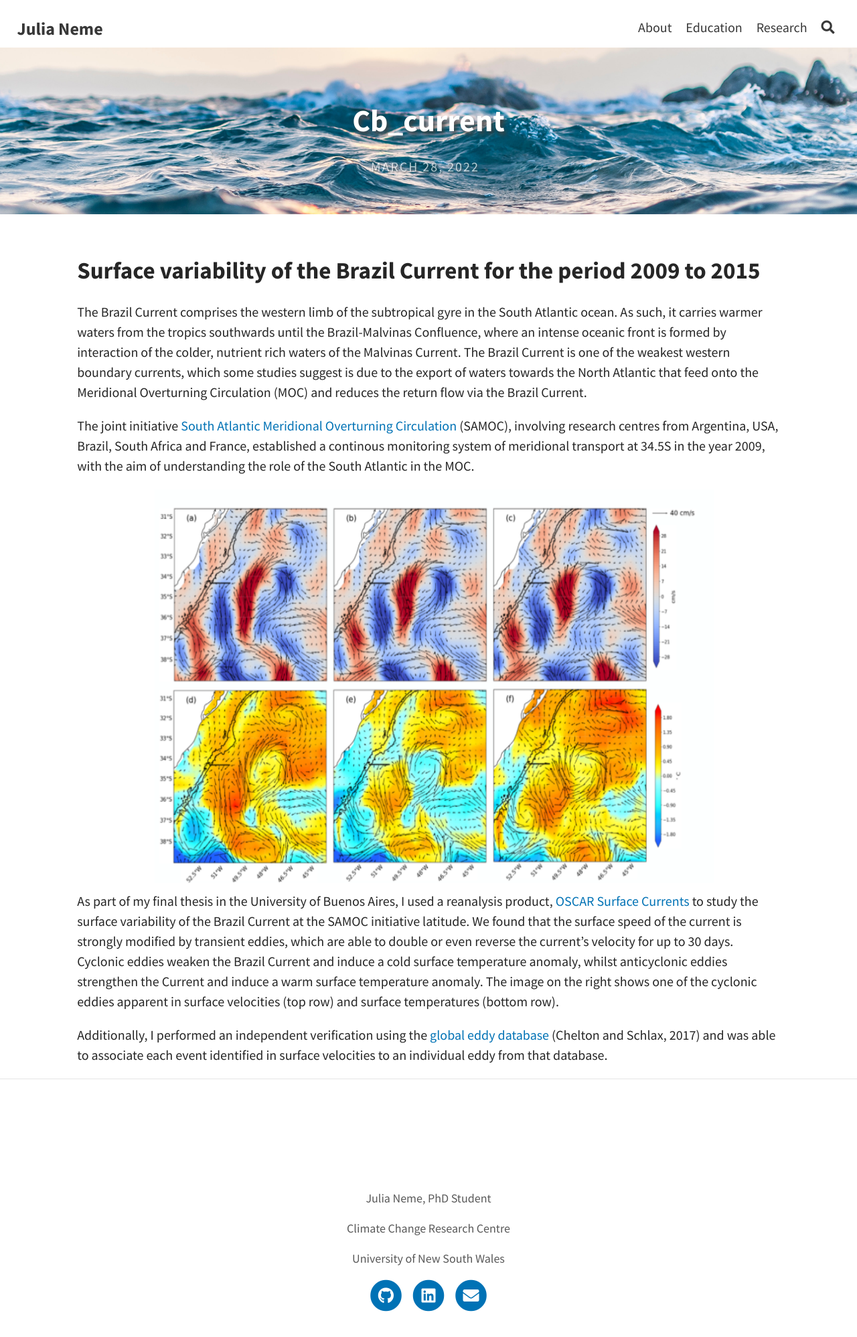
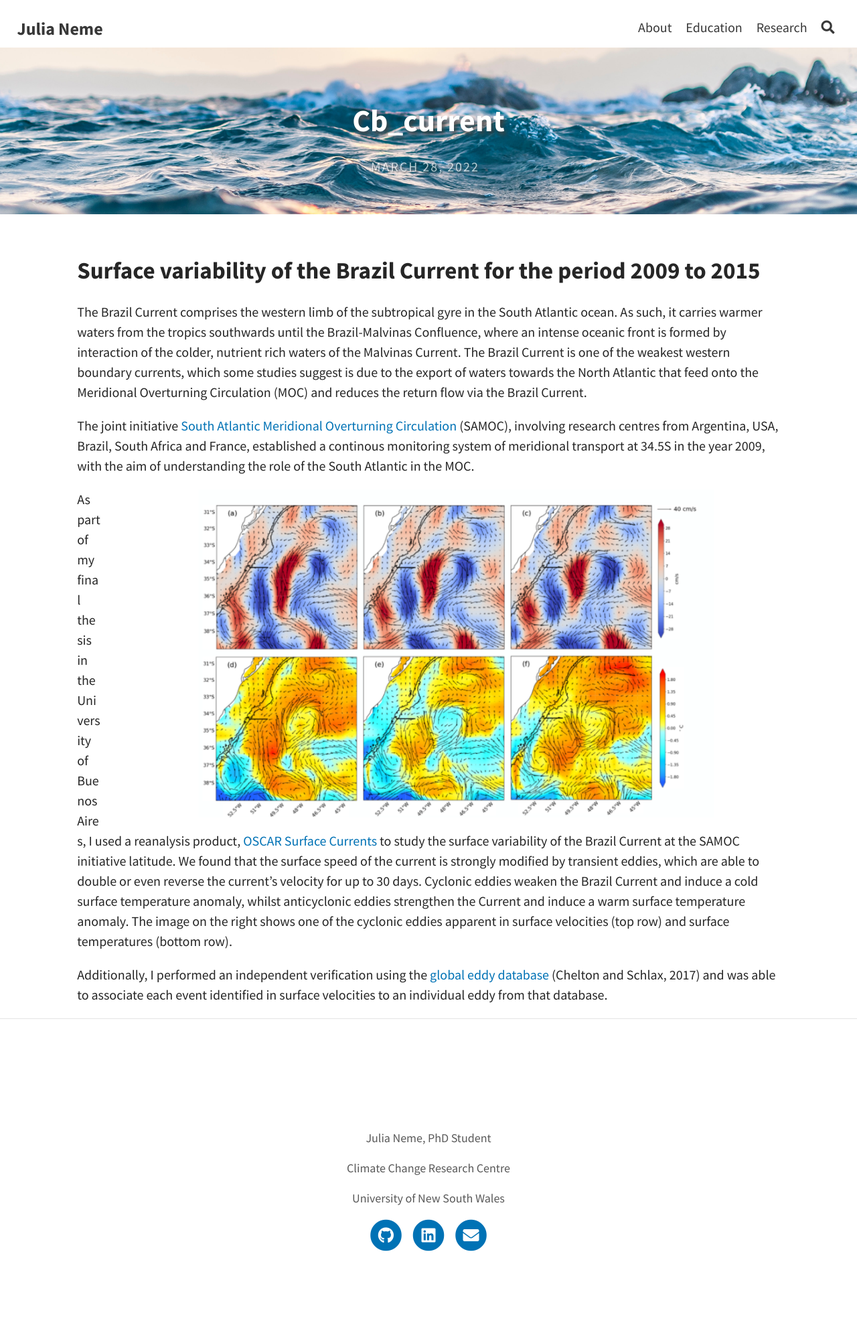
Before and after one commit to julia-neme/julia-neme.github.io, a Jekyll site: the page built from _portfolio/cb_current.md, in a window 1280 px wide. Shown: the whole page at 67% size. Built offline with Jekyll 4.4.1, drawn with Linux system fonts in a browser that asks for light colours; after the commit the page ends 1907 px from its top, so only the background shows below that.

Commit message:
Update cb_current.md

```diff
--- a/_portfolio/cb_current.md
+++ b/_portfolio/cb_current.md
@@ -11,7 +11,7 @@ The Brazil Current comprises the western limb of the subtropical gyre in the Sou
 
 The joint initiative [South Atlantic Meridional Overturning Circulation](https://www.aoml.noaa.gov/phod/SAMOC_international/) (SAMOC), involving research centres from Argentina, USA, Brazil, South Africa and France, established a continous monitoring system of meridional transport at 34.5S in the year 2009, with the aim of understanding the role of the South Atlantic in the MOC.
 
-<img align="right" height="600" src="/assets/img/portfolio/CB-eddies.png">
+<img align="right" height="500" src="/assets/img/portfolio/CB-eddies.png">
 
 As part of my final thesis in the University of Buenos Aires, I used a reanalysis product, [OSCAR Surface Currents](https://www.esr.org/research/oscar/oscar-surface-currents/) to study the surface variability of the Brazil Current at the SAMOC initiative latitude. We found that the surface speed of the current is strongly modified by transient eddies, which are able to double or even reverse the current's velocity for up to 30 days. Cyclonic eddies weaken the Brazil Current and induce a cold surface temperature anomaly, whilst anticyclonic eddies strengthen the Current and induce a warm surface temperature anomaly. The image on the right shows one of the cyclonic eddies apparent in surface velocities (top row) and surface temperatures (bottom row).
 
```
